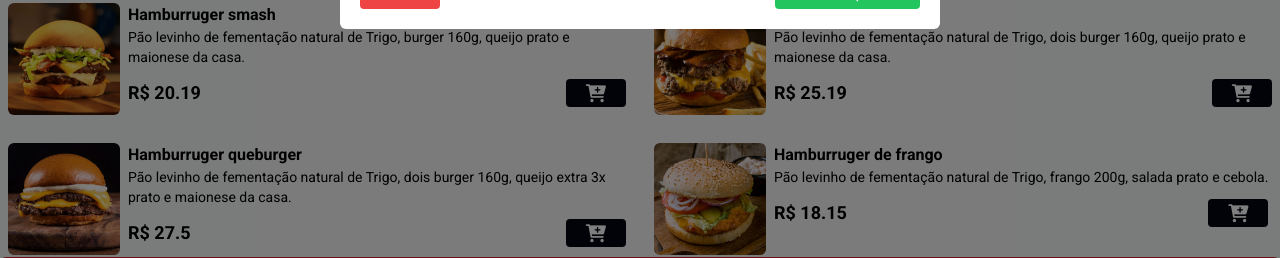
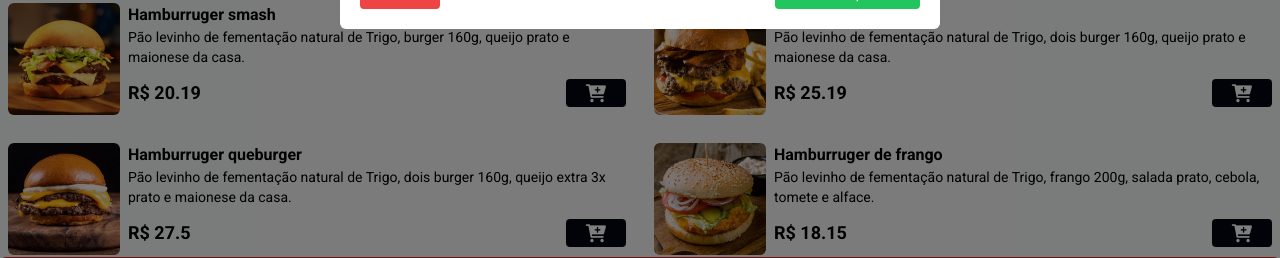
Before and after one commit to jona1251/loja, a website: page index.html in a window 1280 px wide. Shown: the part 507-765 px from the top of the page. Drawn offline with Linux system fonts and the light colour scheme.

Commit message:
loja 1.4.2

```diff
--- a/index.html
+++ b/index.html
@@ -140,7 +140,7 @@
 
           <div>
             <p class="font-bold">Hamburruger de frango</p>
-            <p class="text-sm">Pão levinho de fementação natural de Trigo, frango  200g, salada prato e cebola.
+            <p class="text-sm">Pão levinho de fementação natural de Trigo, frango 200g, salada prato, cebola, tomete e alface.
             </p>
             <div class="flex items-center gap-2 justify-between mt-3">
               <p class="font-bold text-lg">R$ 18.15</p>
```
